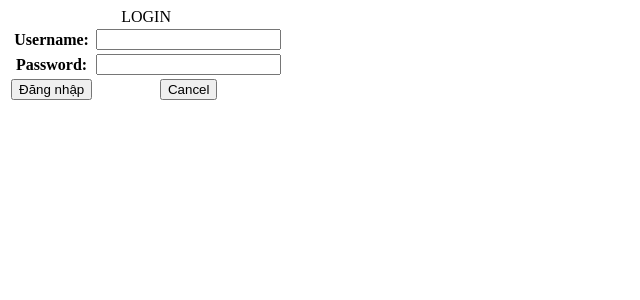
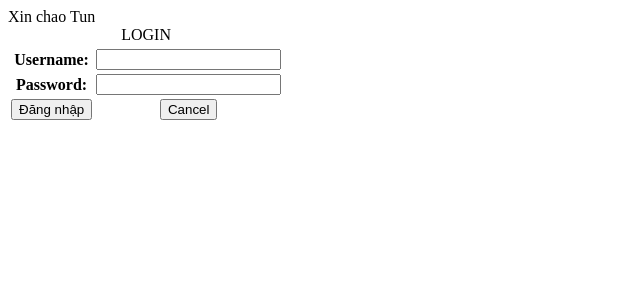
Before and after one commit to tuannguyen1124/CongNgheWeb, a PHP site: page /Login.php in a window 1280 px wide. Shown: the top 300 px of the page, without its empty margins (0-640 px from the left). Run offline with PHP 8.4, Linux system fonts and the light colour scheme; lists and menus that the app fills with data are empty.

Commit message:
Update Login.php

```diff
--- a/View/Login.php
+++ b/View/Login.php
@@ -9,6 +9,9 @@
 <form action="../Controller/C_Admin_Login.php" method="get">
 			<table border = 0 >
 				<caption> LOGIN </caption>
+				<tr>
+					Xin chao Tun
+				</tr>
 				<tr>
 					<th>
 						Username:
```
